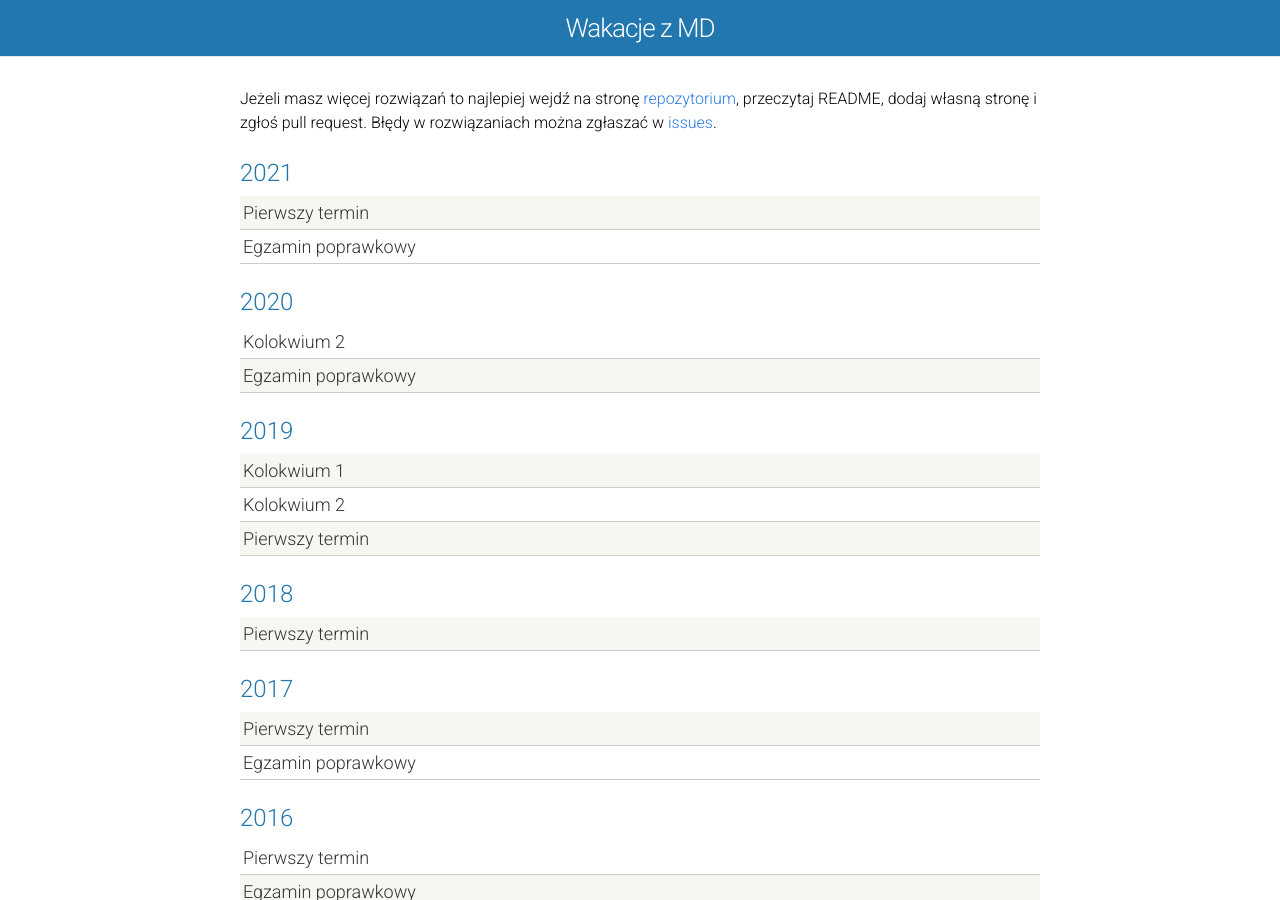
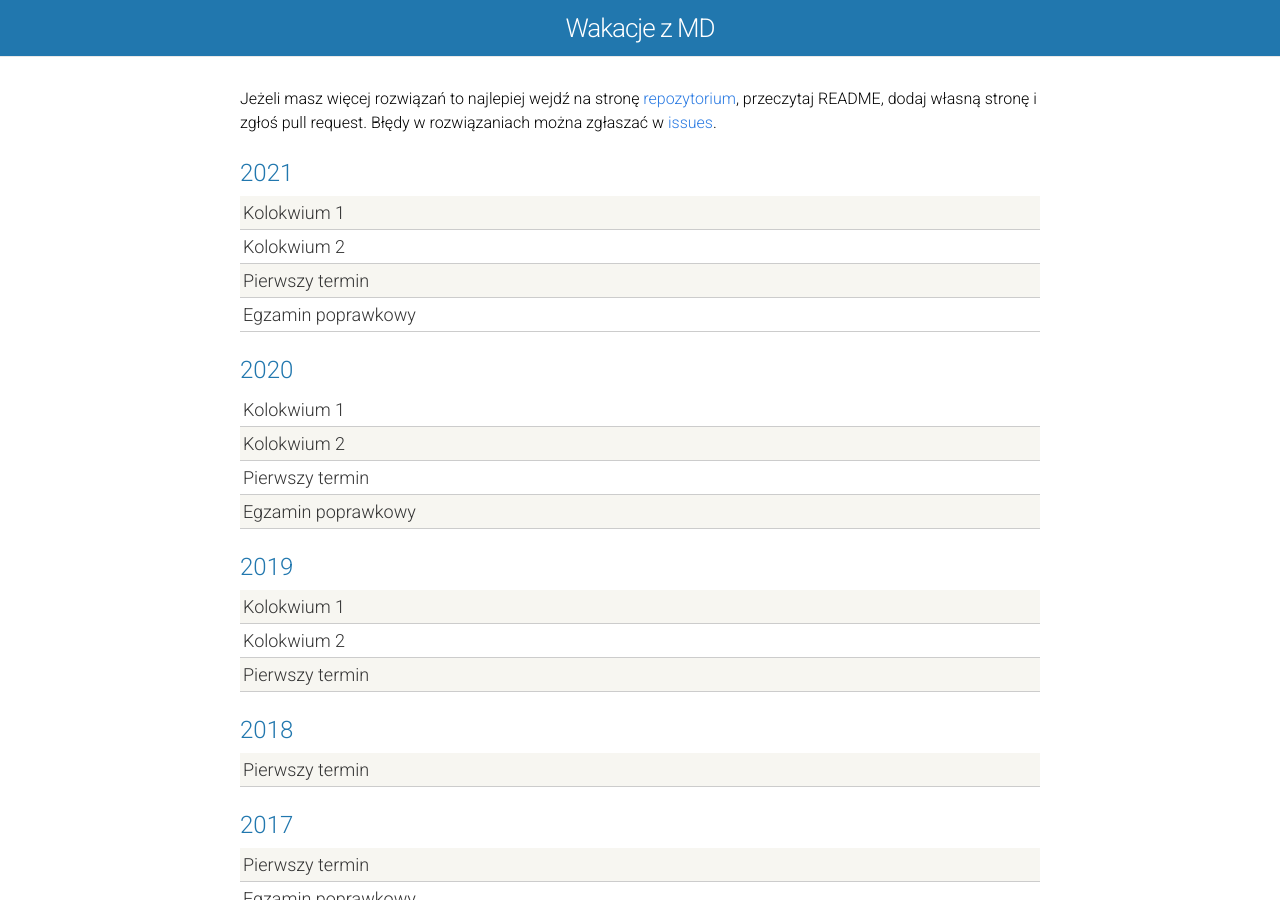
Before and after one commit to wakacjezmd/wakacjezmd.github.io, a Jekyll site: the page built from index.html, in a window 1280 px wide and 900 px high. Built offline with Jekyll 4.4.1, drawn with Linux system fonts in a browser that asks for light colours; nearby versions of some CDN libraries.

Commit message:
Update `index.html`, add missing images

```diff
--- a/index.html
+++ b/index.html
@@ -11,6 +11,18 @@ layout: default
   <div class="materials-wrap">
 
     <div class="module-header">2021</div>
+
+    <div class="materials-item">
+      <a href="2021/kolokwium/1">
+        Kolokwium 1
+      </a>
+    </div>
+
+    <div class="materials-item">
+      <a href="2021/kolokwium/2">
+        Kolokwium 2
+      </a>
+    </div>
 
     <div class="materials-item">
       <a href="2021/egzamin/1">
@@ -27,8 +39,20 @@ layout: default
     <div class="module-header">2020</div>
 
     <div class="materials-item">
+      <a href="2020/kolokwium/1">
+        Kolokwium 1
+      </a>
+    </div>
+
+    <div class="materials-item">
       <a href="2020/kolokwium/2">
         Kolokwium 2
+      </a>
+    </div>
+
+    <div class="materials-item">
+      <a href="2020/egzamin/1">
+        Pierwszy termin
       </a>
     </div>
 
```
Also changed, not shown: images/2021_2nd_exam_3_hint.png (added), images/2021_2nd_test_1.png (added), images/2021_2nd_test_2.png (added).
